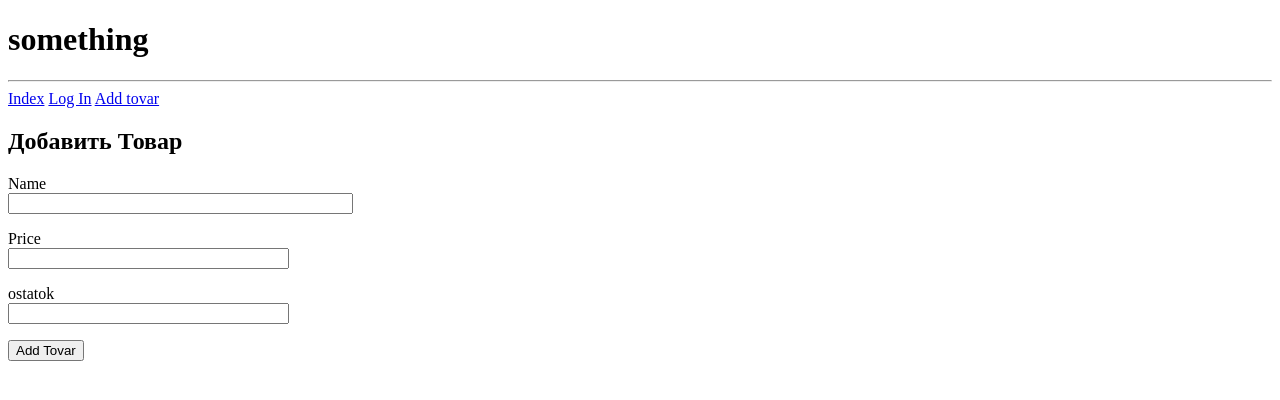
After one commit to JqneSkqlletq/PythonProject4, a Flask app: page /tovar_add in a window 1280 px wide. The commit adds this page. Shown: the top 400 px of the page. Run offline with Flask 3, Linux system fonts and the light colour scheme.

Commit message:
добавлен tovar_add.html и sqlite.db(и немного бд)

```diff
--- a/app/database.py
+++ b/app/database.py
@@ -5,4 +5,4 @@ basedir = os.path.abspath(os.path.dirname(__file__))
 class Config(object):
     SECRET_KEY = os.environ.get('SECRET_KEY') or 'you-will-never-guess'
     SQLALCHEMY_DATABASE_URI = os.environ.get('DATABASE_URL') or \
-        'sqlite;///' + os.path.join(basedir, 'sqlite.db')
+        'sqlite:///' + os.path.join(basedir, 'sqlite.db')
--- a/app/forms.py
+++ b/app/forms.py
@@ -1,9 +1,19 @@
 from flask_wtf import FlaskForm
 from wtforms.validators import DataRequired, Length, Email, ValidationError, length
-from wtforms import SubmitField,  StringField, PasswordField, BooleanField
+from wtforms import SubmitField, StringField, PasswordField, BooleanField
 
 class LoginForm(FlaskForm):
-    username = StringField('username',validators=[DataRequired(), length(min=2)])
-    pasword = PasswordField('Password',validators=[DataRequired(), length(min=3, max=6)])
+    username = StringField('username', validators=[DataRequired(), length(min=2)])
+    pasword = PasswordField('Password', validators=[DataRequired(), length(min=3, max=6)])
     remember_me = BooleanField('Keep me logged in')
     submit = SubmitField('Log In')
+
+class TovarForm(FlaskForm):
+    name = StringField('Name', validators=[DataRequired(), length(min=2)])
+    price = StringField('Price', validators=[DataRequired(), length(min=3, max=6)])
+    ostatok = StringField('ostatok')
+    submit = SubmitField('Add Tovar')
+
+class KupitForm(FlaskForm):
+    kolvo = StringField('Kolvo', validators=[DataRequired()])
+    submit = SubmitField('Купить')
--- a/app/main.py
+++ b/app/main.py
@@ -1,31 +1,77 @@
-from flask import Flask, render_template, flash, redirect, url_for
+from pydoc import describe
+from flask import Flask, render_template, flash, redirect, url_for, request
 from flask_migrate import Migrate
 from flask_sqlalchemy import SQLAlchemy
-from database import Config
-from app.forms import LoginForm
+from app.forms import KupitForm
+from app.database import Config
+from app.forms import LoginForm, TovarForm
 
 app = Flask(__name__)
 app.config.from_object(Config)
 db = SQLAlchemy(app)
-migrate = Migrate(app,db)
+migrate = Migrate(app, db)
 
+@app.route('/', methods=['GET', 'POST'])
+def index():
+    form = KupitForm()
+    from models import Tovar, Category
 
-@app.route('/')
-def index():
-    return render_template('index.html')
+    tovars = Tovar.query.filter(Tovar.price < 300).order_by(Tovar.name).all()
 
-@app.route('/login', methods=['GET','POST'])
+    category = Category.query.filter_by(name="Electronics").first()
+    if category:
+        electronics = category.tovars.all()
+        print("Электроника:", electronics)
+
+    laptop = Tovar.query.filter_by(name="Laptop").one_or_none()
+    if laptop:
+        print("Товар 'Laptop':", laptop.name, laptop.price)
+
+    first_tovar = Tovar.query.filter(Tovar.ostatok > 100).first()
+    if first_tovar:
+        print("Первый товар с остатком больше 100:", first_tovar.name, first_tovar.ostatok)
+
+    if form.validate_on_submit():
+        print(form.kolvo.data)
+        print(type(form.kolvo.data))
+        return render_template('index.html', tovars=tovars, form=form)
+    else:
+        return render_template('index.html', tovars=tovars, form=form)
+
+@app.route('/login', methods=['GET', 'POST'])
 def login():
     form3 = LoginForm()
     if form3.validate_on_submit():
-        print(form3.username.data)
-        print(form3.pasword.data)
-        print(form3.remember_me.data)
+        from models import User
+        name = form3.username.data
+        proverka = User.query.filter_by(name=name).one_or_none()
+        print(proverka)
+        if proverka is None:
+            data = User(name=form3.username.data, password=form3.pasword.data, is_active=True)
+            db.session.add(data)
+            db.session.commit()
 
-        flash('YES')
+            flash('YES')
+            flash('User ' + name + ' Registered')
+        else:
+            flash('User ' + name + ' Already Exists')
         return redirect(url_for('login'))
     return render_template('login.html', form2=form3)
 
+@app.route('/tovar_add', methods=['GET', 'POST'])
+def tovar_add():
+    form = TovarForm()
+    if form.validate_on_submit():
+        from models import Tovar
+        name = form.name.data
+        price = form.price.data
+        ostatok = form.ostatok.data
+        data = Tovar(name=name, price=int(price), ostatok=int(ostatok))
+        db.session.add(data)
+        db.session.commit()
+        flash('Товар Добавлен')
+        return redirect('index')
+    return render_template('tovar_add.html', form=form)
 
 if __name__ == '__main__':
-    app.run(debug=True,port=5001)
+    app.run(debug=True, port=5001)
--- a/app/templates/base.html
+++ b/app/templates/base.html
@@ -16,11 +16,12 @@
         {% endfor %}
     </ul>
 </h3>
-    {% endif %}
+{% endif %}
 {% endwith %}
 
 <a href="{{ url_for('index') }}">Index</a>
 <a href="{{ url_for('login') }}">Log In</a>
+<a href="{{ url_for('tovar_add') }}">Add tovar</a>
 {% block content %}  {% endblock %}
 </body>
 </html>
--- /dev/null
+++ b/app/templates/tovar_add.html
@@ -0,0 +1,24 @@
+{% extends "base.html" %}
+
+{% block content %}
+  <h2>Добавить Товар</h2>
+  <form action="" method="post" novalidate>
+    {{ form.hidden_tag() }}
+    <p>{{ form.name.label }}<br>{{ form.name(size=40) }}</p>
+    {% for error in form.name.errors %}
+      <span style="color: blue">[{{ error }}]</span>
+    {% endfor %}
+
+    <p>{{ form.price.label }}<br>{{ form.price(size=32) }}</p>
+    {% for error in form.price.errors %}
+      <span style="color: blue">[{{ error }}]</span>
+    {% endfor %}
+
+    <p>{{ form.ostatok.label }}<br>{{ form.ostatok(size=32) }}</p>
+    {% for error in form.ostatok.errors %}
+      <span style="color: blue">[{{ error }}]</span>
+    {% endfor %}
+
+    <p>{{ form.submit() }}</p>
+  </form>
+{% endblock %}
```
Also changed, not shown: app/models.py (+24 -3 lines), app/templates/index.html (+8 -1 lines), app/sqlite.db (added), app/templates/login.html (line endings or trailing spaces), 1 other file.
